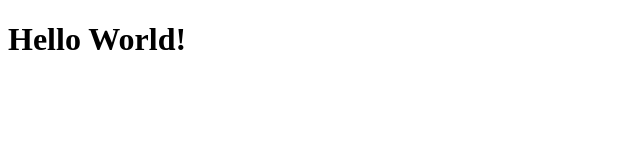
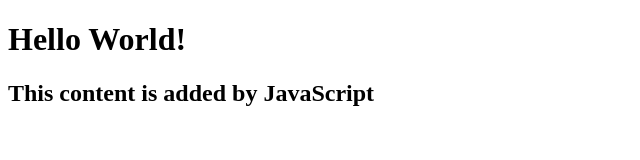
Before and after one commit to Jaspreet9795/web-knowhow, a plain HTML site: page index.html in a window 1280 px wide. Shown: the whole page, without its empty margins (0-640 px from the left). Drawn offline with Linux system fonts and the light colour scheme.

Commit message:
add script.js connect to index.html

```diff
--- a/index.html
+++ b/index.html
@@ -2,11 +2,13 @@
 <html lang="en">
     <head>
         <link rel="stylesheet" href="style.css" />
+
         <title>"Web-knowhow"</title>
     </head>
 
     <body>
         <h1>Hello World!</h1>
+        <script src="script.js"></script>
     </body>
 
 
--- /dev/null
+++ b/script.js
@@ -0,0 +1,3 @@
+const h2= document.createElement('h2');
+h2.textContent="This content is added by JavaScript";
+document.querySelector("body").appendChild(h2);
```
